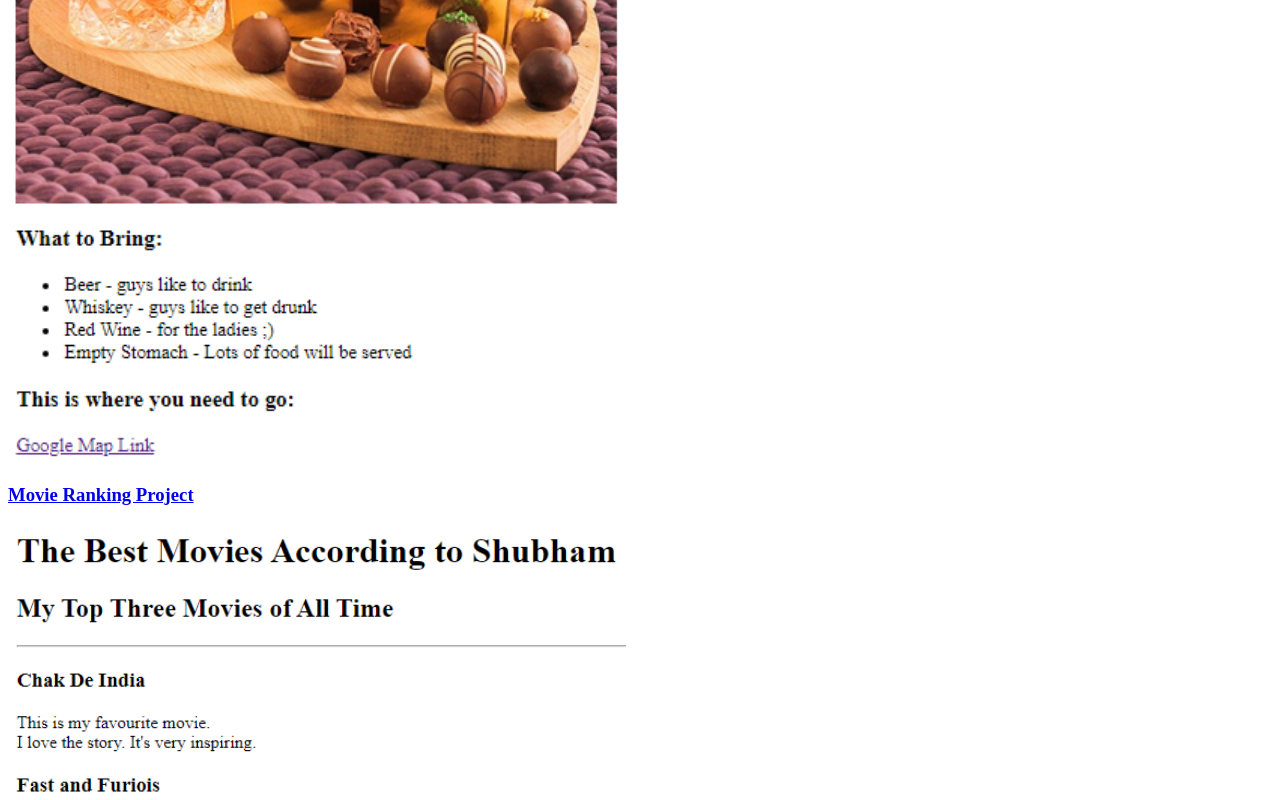
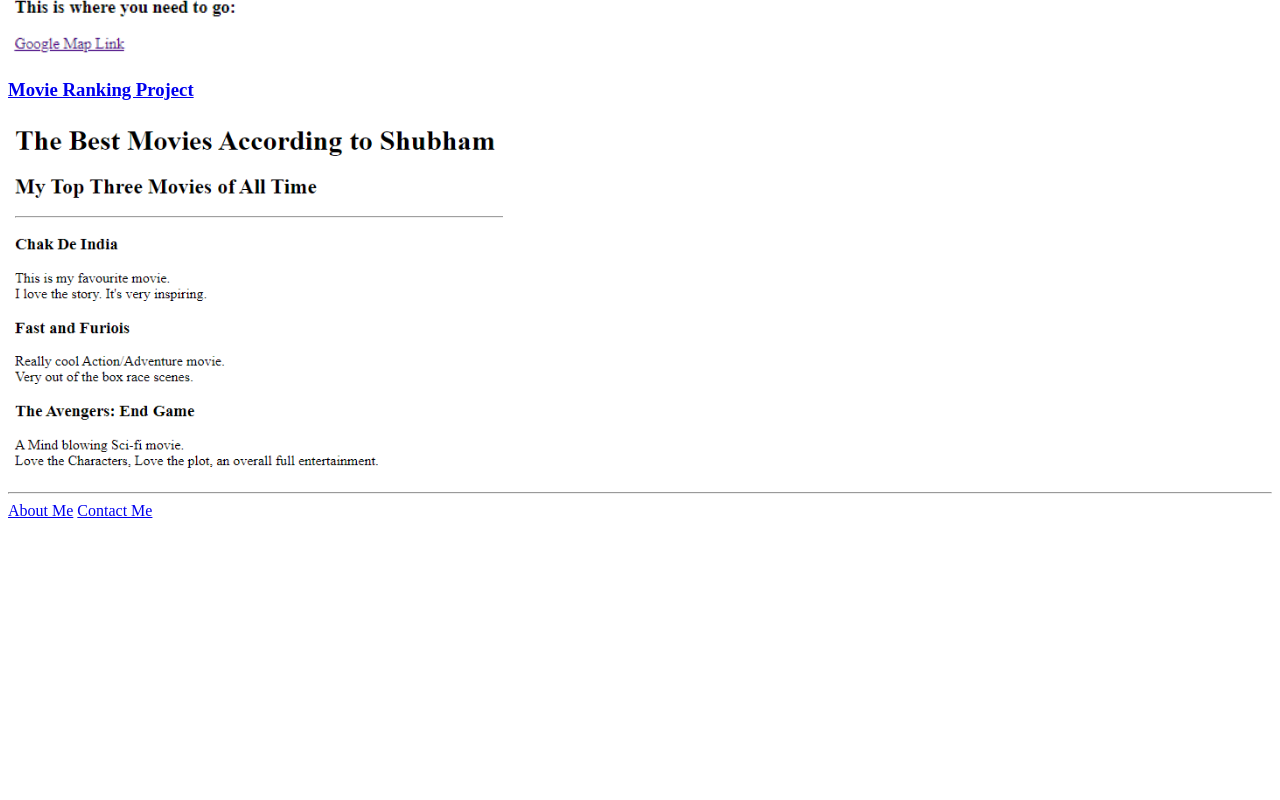
Before and after one commit to gptshubham/HTML-Project-4-Portfolio-Website, a plain HTML site: page index.html in a window 1280 px wide. Shown: the part 1740-2540 px from the top of the page. After the commit the page ends 2268 px from the top, so only its background shows below. Drawn offline with Linux system fonts and the light colour scheme.

Commit message:
picture size update

```diff
--- a/index.html
+++ b/index.html
@@ -9,11 +9,11 @@
         <h2>I'm a Web Developer</h2>
         <hr/>
         <h3><a href="https://gptshubham.github.io/html-project-3-web-pages/">Web Pages Project</a></h3>
-        <img src="./assets/my website.png" height="800"/>
+        <img src="./assets/my website.png" height="630"/>
         <h3><a href="./public/index.html">Birthday Invite Project</a></h3>
-        <img src="./assets/Screenshot 2023-09-14 205005.png" height="1150"/>
+        <img src="./assets/Screenshot 2023-09-14 205005.png" height="915"/>
         <h3><a href="https://gptshubham.github.io/html-Projrct-1-Movie-Ranking-Project/">Movie Ranking Project</a></h3>
-        <img src="./assets/Screenshot 2023-09-15 040148.png" height="450"/>
+        <img src="./assets/Screenshot 2023-09-15 040148.png" height="360"/>
         <hr />
         <a href="./public/about.html">About Me</a>
         <a href="./public/contact.html">Contact Me</a>
```
